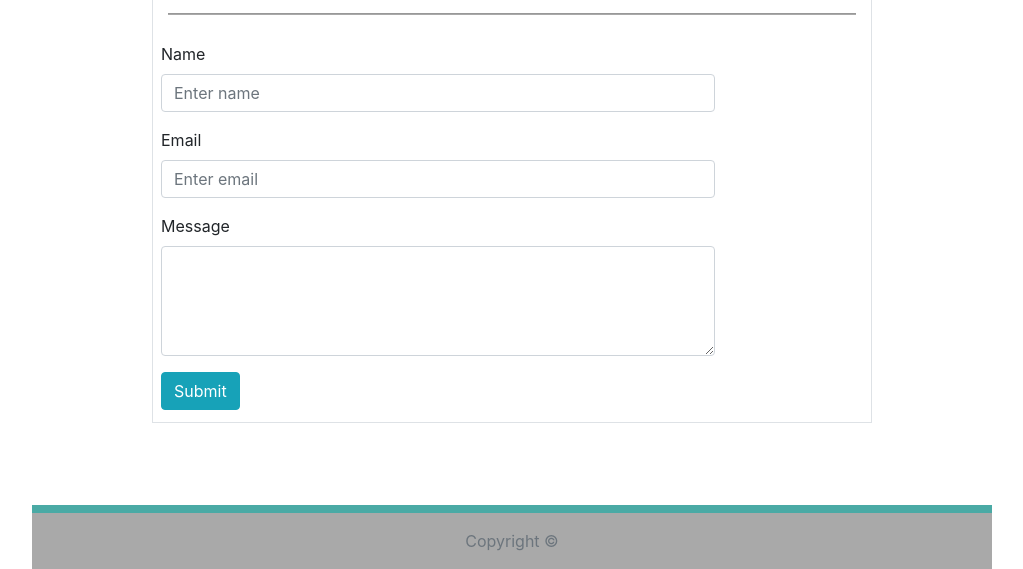
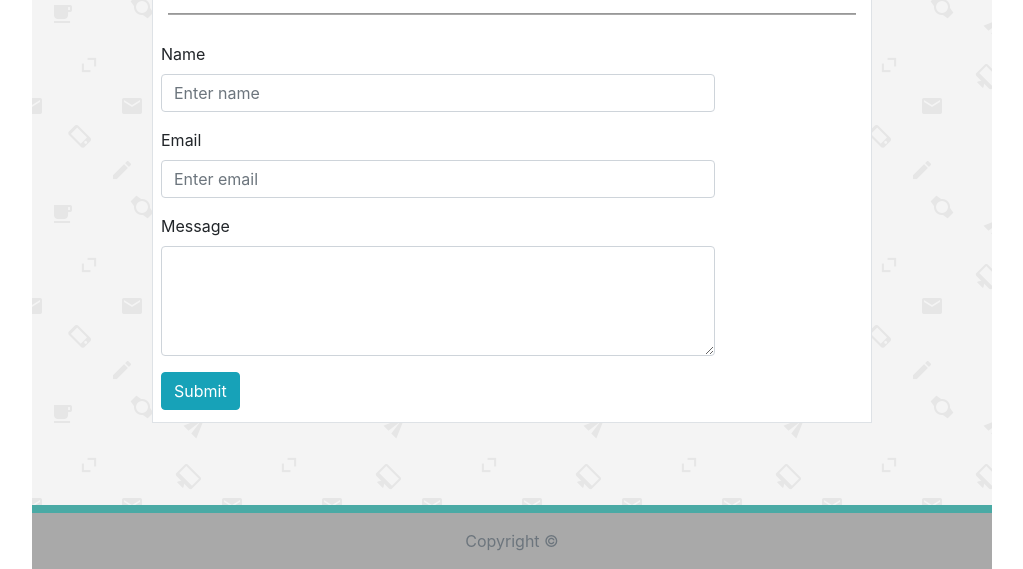
Before and after one commit to pshegde123/Bootstrap-Portfolio, a plain HTML site: page contact.html in a window 1280 px wide. Shown: the part 231-800 px from the top of the page, without its empty margins (128-1151 px from the left). Drawn offline with nearby package versions, Linux system fonts and the light colour scheme.

Commit message:
added mail-background class for contact.html background image

```diff
--- a/assets/css/styles.css
+++ b/assets/css/styles.css
@@ -3,6 +3,9 @@
 /*************************************************************/
 .my-background{
     background-image: url('../images/memphis-mini.png');
+}
+.mail-background{
+    background-image: url('../images/email-pattern.png');
 }
 main > .container {
     padding: 60px 15px 0;
```
